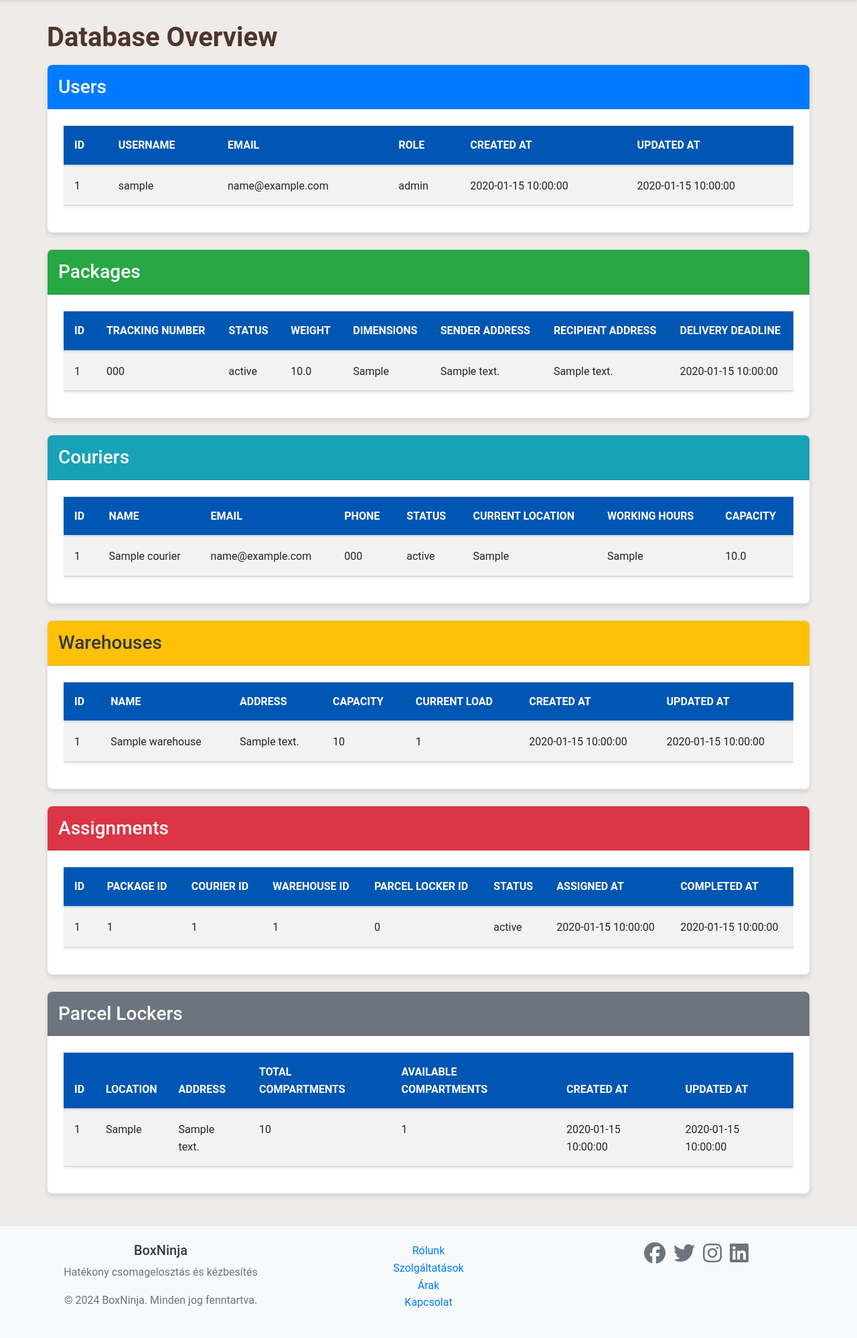
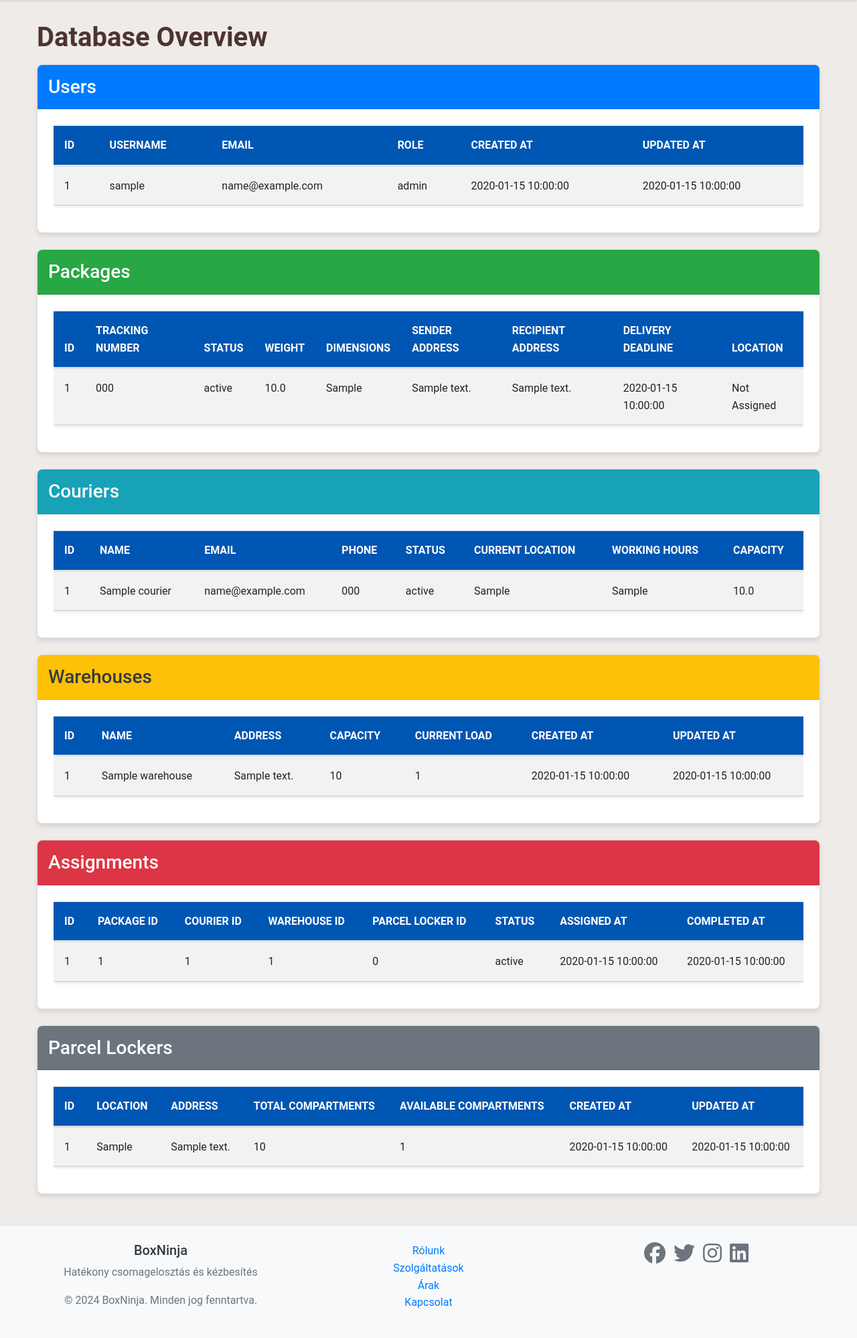
Before and after one commit to pe-box-ninja/webapp, a Flask app: page /admin/db in a window 1280 px wide. Shown: the part 59-2057 px from the top of the page at 67% size. Run offline with Flask 3, Linux system fonts and the light colour scheme; a user stored in the database is signed in; tables that the repository leaves empty hold one stand-in row (values such as "Sample post"); some libraries are stand-ins or nearby versions.

Commit message:
add location to packages table

```diff
--- a/app/templates/admin/db.html
+++ b/app/templates/admin/db.html
@@ -1,6 +1,6 @@
 {% extends "base.html" %} {% import 'design-system.html' as design with context
 %} {% block content %}
-<div class="container mt-4">
+<div class="container mt-4 p-0">
   {{ design.heading("Database Overview", 1) }}
 
   <div class="card mb-4">
@@ -54,6 +54,7 @@
               <th>Sender Address</th>
               <th>Recipient Address</th>
               <th>Delivery Deadline</th>
+              <th>Location</th>
             </tr>
           </thead>
           <tbody>
@@ -67,6 +68,15 @@
               <td>{{ package.sender_address }}</td>
               <td>{{ package.recipient_address }}</td>
               <td>{{ package.delivery_deadline }}</td>
+              <td>
+                {% set assignment =
+                package.assignments|selectattr('completed_at', 'none')|first %}
+                {% if assignment %} {% if assignment.warehouse_id %} Warehouse:
+                {{ assignment.warehouse.name }} {% elif
+                assignment.parcel_locker_id %} Locker: {{
+                assignment.parcel_locker.location }} {% else %} In Transit {%
+                endif %} {% else %} Not Assigned {% endif %}
+              </td>
             </tr>
             {% endfor %}
           </tbody>
```
